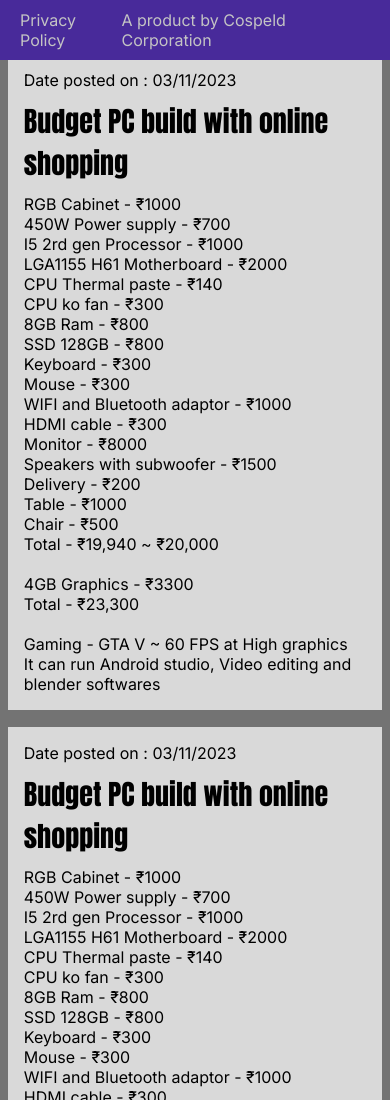
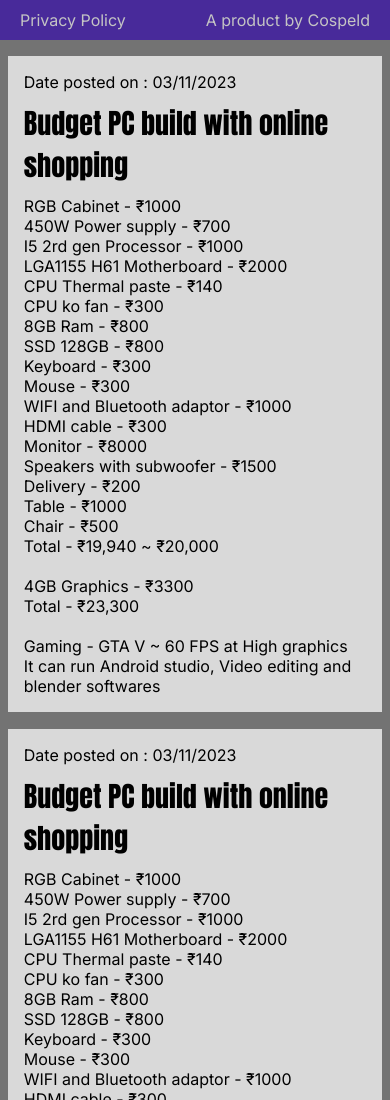
Before and after one commit to vishwashcv/CBWA, a plain HTML site: page index.html in a window 390 px wide. Shown: the top 1100 px of the page. Drawn offline with Linux system fonts and the light colour scheme.

Commit message:
Version 1.0.2 responsive navbar update

```diff
--- a/index.html
+++ b/index.html
@@ -198,7 +198,7 @@
 
 
 
-            <div class="privacy-policy" ><div onclick="Privacy()">Privacy Policy </div><div>A product by Cospeld Corporation</div></div>
+            <div class="privacy-policy" ><div class="privacy" onclick="Privacy()">Privacy Policy </div><div>A product by Cospeld</div></div>
 
 
 
--- a/style.css
+++ b/style.css
@@ -149,7 +149,7 @@ button{
     justify-content: space-between;
     align-items: flex;
     margin-left: 32vw;
-    padding-top: 46px;
+    padding-top: 3rem;
     flex-wrap: wrap;
 }
 
@@ -163,9 +163,11 @@ button{
     top: 0;
     right: 0;
     width: 68vw;
+}
+
+.privacy{
     cursor: pointer;
 }
-
 
 @media only screen and (max-width: 1780px) {
     .card{
```
